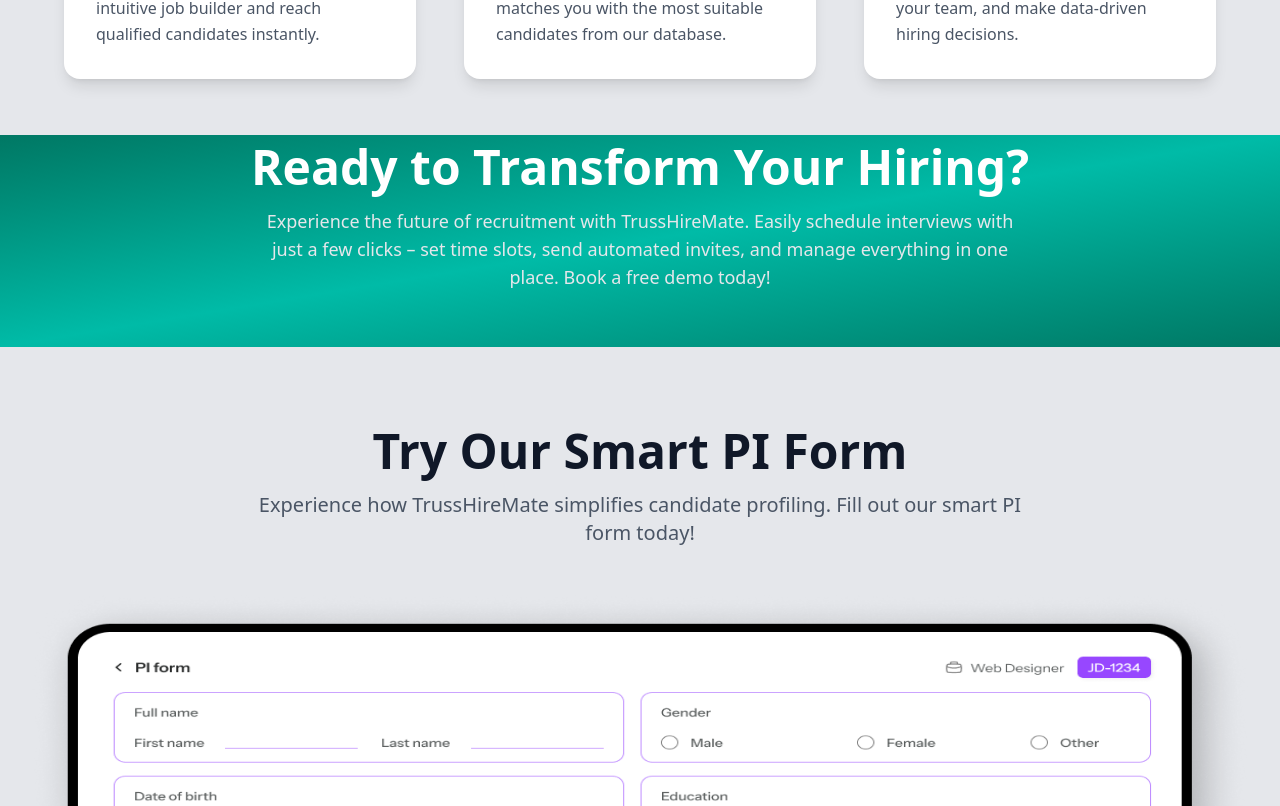
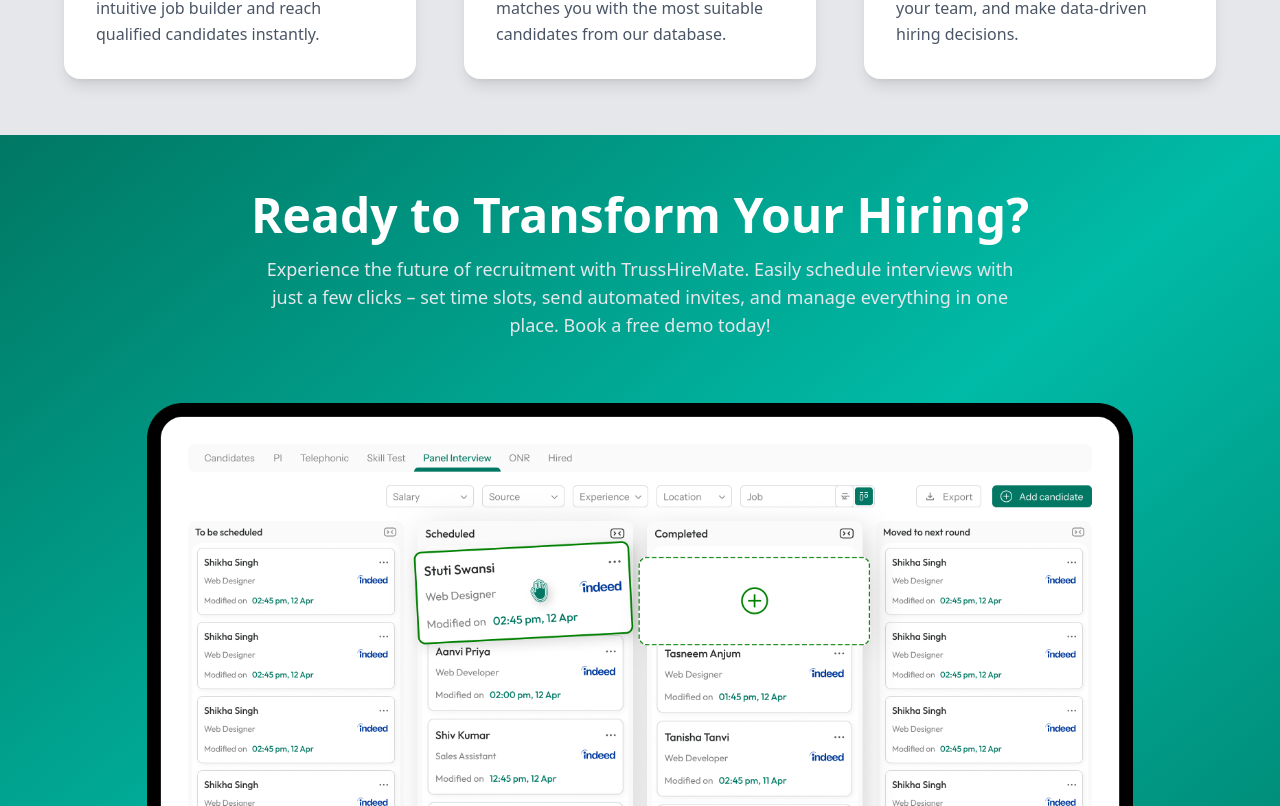
Before and after one commit to muskansrivastava0305/Truss-HireMate, a React (Vite) app: page / in a window 1280 px wide. Shown: the part 2814-3620 px from the top of the page. Built offline with nearby package versions, Linux system fonts and the light colour scheme.

Commit message:
TrussHireMate

```diff
--- a/src/Pages/Feature.jsx
+++ b/src/Pages/Feature.jsx
@@ -239,7 +239,7 @@ const Feature = () => {
 
       {/* interview images*/}
       <section className=" sm:py-2 bg-gradient-to-br from-[#027864] via-teal-500 to-[#027864]">
-        <div className="max-w-7xl mx-auto px-4 sm:px-6 lg:px-8 h-full">
+        <div className="max-w-7xl pt-12 mx-auto px-4 sm:px-6 lg:px-8 h-full">
           <div className="text-center space-y-4 sm:mb-12">
             <h2 className="text-3xl md:text-5xl font-semibold text-white">
               Ready to Transform Your Hiring?
@@ -251,23 +251,16 @@ const Feature = () => {
               demo today!
             </p>
           </div>
-          {/* <div className="flex mt-16 h-full">
-            <div className=" flex flex-col sm:flex-row h-[500px] w-[700px]  mb-24 sm:mb-2 sm:mt-12 gap-4 sm:gap-12">
+          <div className=" mt-16 h-full ">
+            <div className=" flex flex-col justify-center items-center sm:flex-row  mb-24 sm:mb-12 sm:mt-12 gap-4 sm:gap-12">
               <img
-                src="/Frame2.png"
+                src="interview 1.png"
                 alt="TrussHireMate Demo"
-                className="max-w-full h-[300px] w-[400px] sm:h-[500px] sm:w-[500px] transform transition-transform duration-500 hover:scale-105"
+                className="max-w-full h-auto sm:h-[700px] sm:w-[] transform transition-transform duration-500 hover:scale-105 "
               />
-              <div className="text-yellow-600 text-4xl flex justify-center items-center ">
-                <ArrowRight className="w-8 h-8 sm:w-12 sm:h-12 text-black border rounded-full sm:mb-4 " />
-              </div>
-              <img
-                src="/Frame1.png"
-                alt="TrussHireMate Demo"
-                className="max-w-full h-[300px] sm:h-[500px] w-[400px] sm:w-[500px] transform transition-transform duration-500 hover:scale-105 "
-              />
+
             </div>
-          </div> */}
+          </div>
         </div>
       </section>
 
```
Also changed, not shown: public/interview 1.png (added), public/piform.png.
